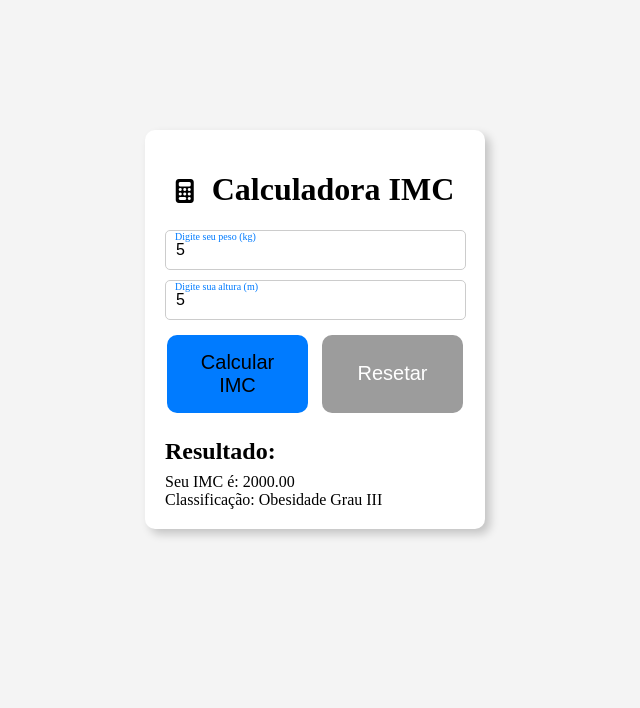
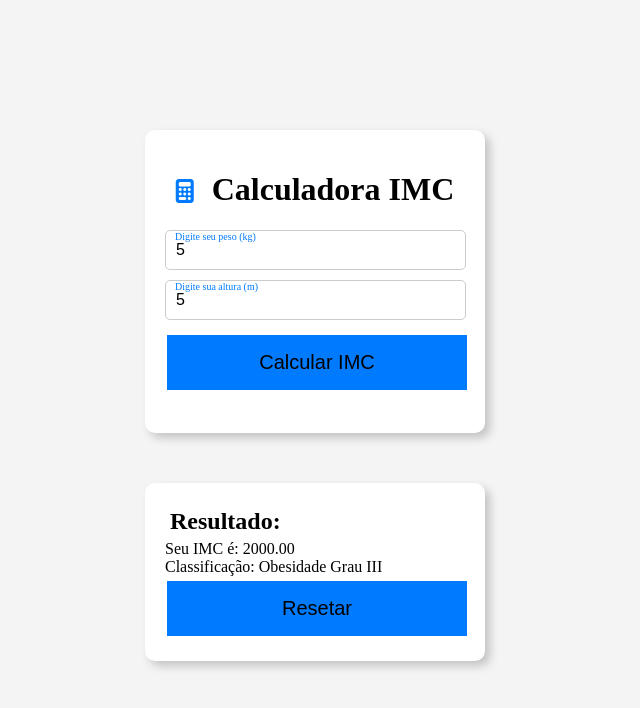
Before and after one commit to vini3821/projeto-imc, a website: page src/index.html in a window 1280 px wide. Both pictures are taken after typing "5", "5" into the empty fields and a click on the button "Calcular IMC". Shown: the whole page, without its empty margins (325-965 px from the left). Drawn offline with Linux system fonts and the light colour scheme.

Commit message:
mudanças no código

```diff
--- a/src/index.html
+++ b/src/index.html
@@ -28,20 +28,22 @@
                 <label for="nome" class="placeholder">Digite sua altura (m)</label>
             </div>
 
-            <div class="botoes">
-                <button class="button" onclick="calcularIMC()">Calcular IMC</button>
-                <button class="button reset-button" onclick="resetarIMC()">Resetar</button>
-            </div>
-
+            <button class="button" onclick="calcularIMC()">Calcular IMC</button>
 
         </div>
 
-        <div class="resultado">
-            <h2 class="h2"> Resultado:</h2>
-            <a id="resultado" class="IMCresult">Seu IMC é:  </a>
-            <a id="classificacao" class="IMCresult"> Classificação:  </a>
-        </div>
+         <br>
+
     </main>
+
+    <div class="resultado" style="display: none;">
+        <h2 class="h2"> Resultado:</h2>
+        <a id="resultado" class="IMCresult">Seu IMC é: -- </a>
+        <a id="classificacao" class="IMCresult"> Classificação: -- </a>
+
+        <button class="button" onclick="resetarIMC()">Resetar</button>
+    </div>
+
 </body>
 
 </html>
--- a/src/script.js
+++ b/src/script.js
@@ -36,12 +36,15 @@ function calcularIMC() {
         classificacao = "Obesidade Grau III";
     }
 
+    document.querySelector(".resultado").style.display = "block";
     document.getElementById("resultado").innerHTML = `Seu IMC é: ${imc.toFixed(2)}`;
     document.getElementById("classificacao").innerHTML = `Classificação: ${classificacao}`;
 }
+
 function resetarIMC() {
-    document.getElementById("peso").value = '';
-    document.getElementById("altura").value = '';
-    document.getElementById("resultado").textContent = 'Seu IMC é:';
-    document.getElementById("classificacao").textContent = 'Classificação:';
+    document.getElementById('peso').value = '';
+    document.getElementById('altura').value = '';
+    document.getElementById('resultado').textContent = 'Seu IMC é: --';
+    document.getElementById('classificacao').textContent = 'Classificação: --';
+    document.querySelector('.resultado').style.display = 'none';
 }
--- a/src/style.css
+++ b/src/style.css
@@ -1,5 +1,5 @@
 body {
-    display: flex;
+    display: block;
     justify-content: center;
     align-items: flex-start;
     height: 100vh;
@@ -69,7 +69,6 @@ main {
     cursor: pointer;
     width: 100%;
     background-color: #007bff;
-    border-radius: 10px;
 }
 
 .button:hover {
@@ -79,39 +78,29 @@ main {
 .resultado {
     display: grid;
     justify-content: start;
+    width: 300px;
+    padding: 20px;
+    border-radius: 10px;
+    background-color: white;
+    box-shadow: 5px 5px 10px rgba(0, 0, 0, 0.2);
+    text-align: center;
+    margin: auto;
+    margin-top: 50px;
 }
 
 h1 i {
     margin-right: 10px;
-    color: #000000;
+    color: #007bff;
     font-size: 24px;
 }
 
 .h2 {
+    margin: 5px;
     display: grid;
     justify-content: left;
-    margin-bottom: 8px;
 }
 
 .IMCresult {
     display: grid;
     justify-content: left;
 }
-
-.botoes {
-    display: flex;
-    gap: 10px;
-}
-
-.button.metade {
-    width: 50%;
-}
-
-.reset-button {
-    background-color: #9c9c9c; /* vermelho */
-    color: white;
-}
-
-.reset-button:hover {
-    background-color: #9c9c9c;
-}
```
